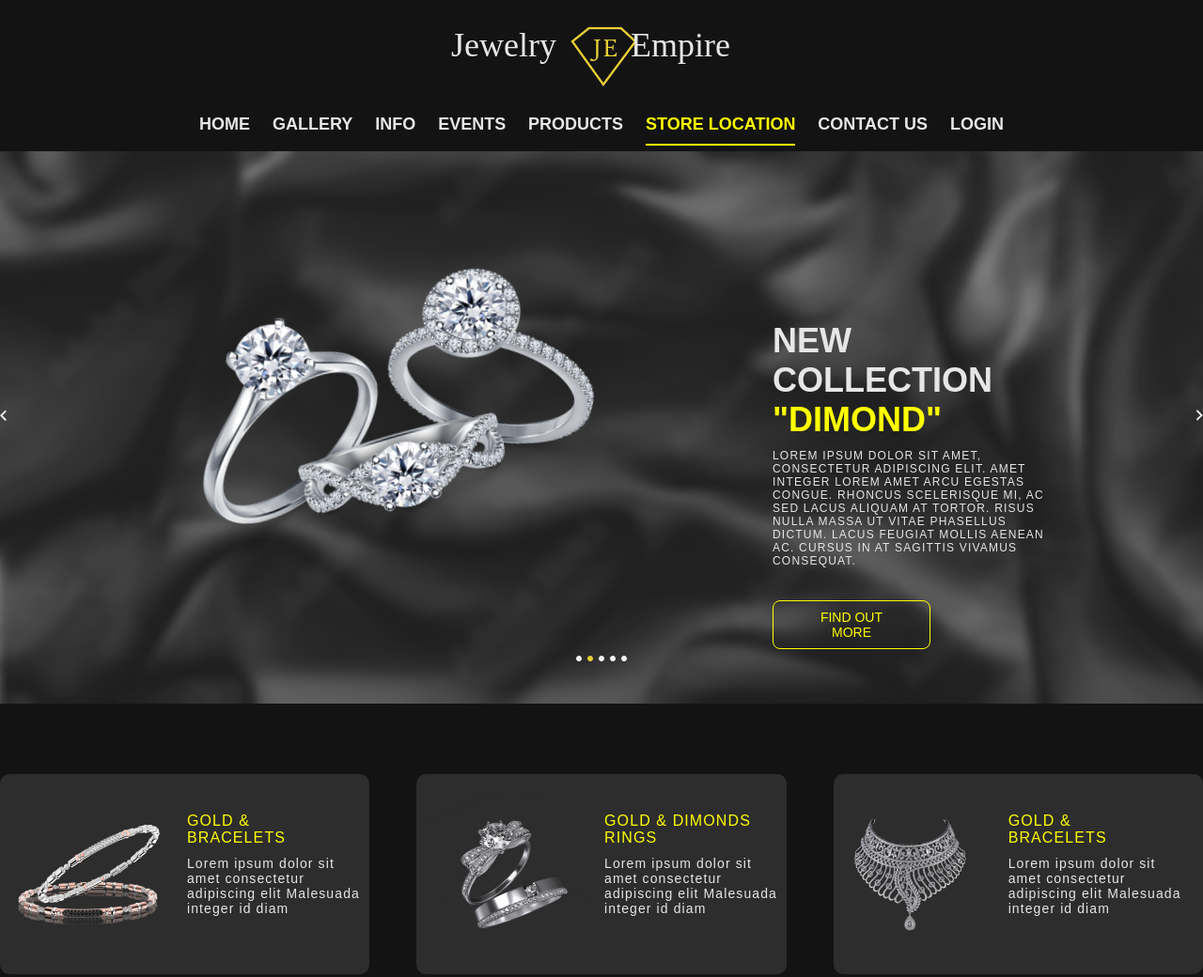
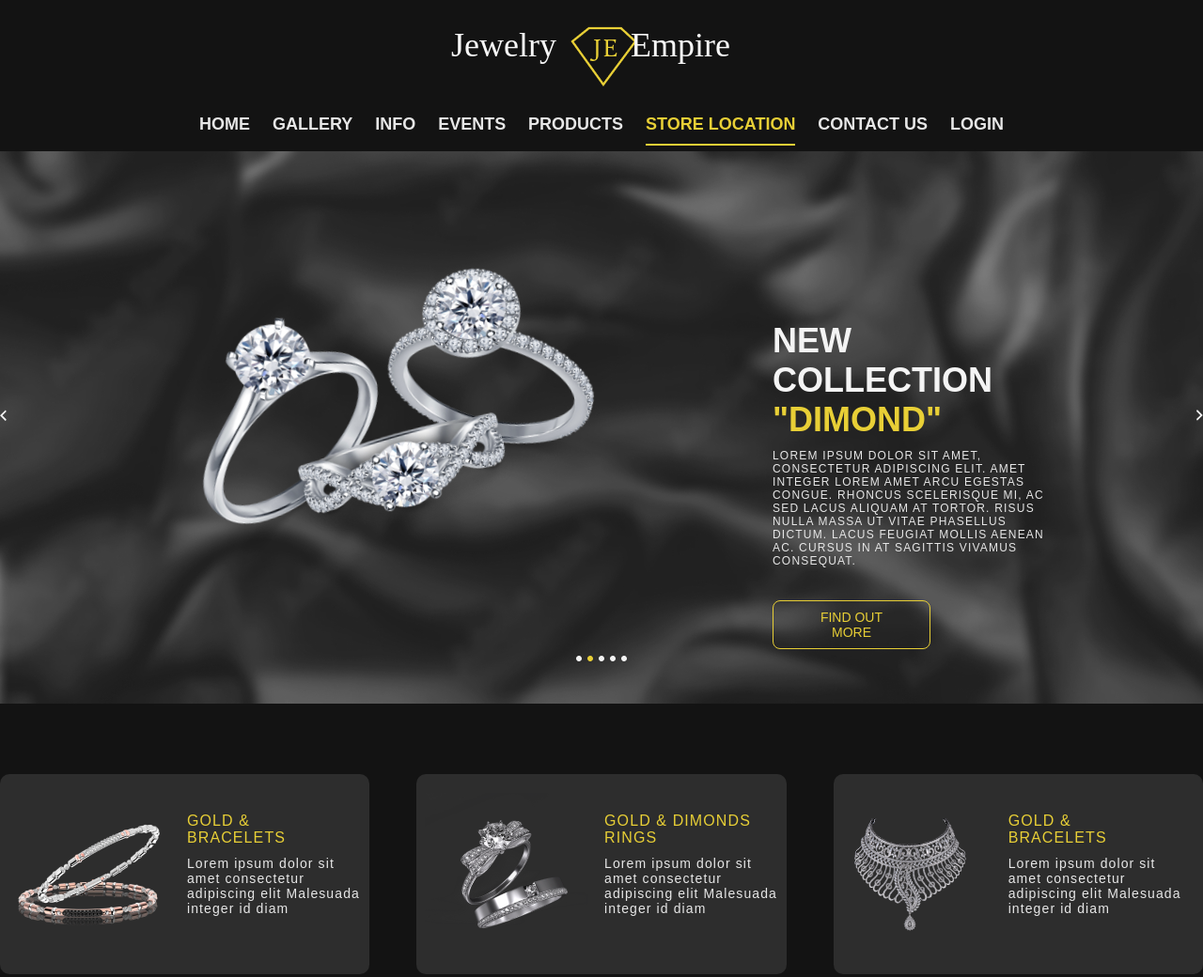
Before and after one commit to Owlrise/verst, a plain HTML site: page index.html in a window 1280 px wide. Shown: the part 65-1105 px from the top of the page at 94% size. Drawn offline with Linux system fonts and the light colour scheme; a web font is replaced by a local one.

Commit message:
Color change

```diff
--- a/style.css
+++ b/style.css
@@ -30,7 +30,7 @@ html {
 
 body {
   background-color: #131313;
-  color: #E6E6E6;
+  color: #E7E7E7;
 }
 
 header {
@@ -104,6 +104,7 @@ word-spacing: 70px;
 background-image: url(foto/logo.png);
 background-repeat: no-repeat;
 background-position: 127px 50%;
+color: #F7F7F7;
 }
 
 nav {
@@ -120,8 +121,8 @@ margin-top: 30px;
 }
 
 .active {
-  color: yellow;
-  border-bottom: 2px solid yellow;
+  color: #E8CF36;
+  border-bottom: 2px solid #E8CF36;
   padding-bottom: 10px;
 }
 
@@ -130,8 +131,8 @@ ul a {
 }
 
 nav a:hover {
-  color: yellow;
-  border-bottom: 2px solid yellow;
+  color: #E8CF36;
+  border-bottom: 2px solid #E8CF36;
   padding-bottom: 10px;
 }
 
@@ -161,10 +162,11 @@ nav a:hover {
 .dimtext h2 {
   font-size: 3.6rem;
   font-weight: 700;
+  color: #F4F4F4;
 }
 
 .dimtext span {
-  color: yellow;
+  color: #E8CF36;
   font-size: 3.6rem;
 }
 
@@ -175,7 +177,7 @@ nav a:hover {
 }
 
 .button > a {
-  color: yellow;
+  color: #E8CF36;
   outline: none;
   text-decoration: none;
   display: block;
@@ -184,13 +186,13 @@ nav a:hover {
   text-align: center;
   width: 168px;
   margin-top: 35px;
-  border: 1px solid yellow;
+  border: 1px solid #E8CF36;
   border-radius: 8px;
 }
 
 .button a:hover {
   color: #0f0f0f;
-  background: yellow;
+  background: #E8CF36;
 }
 
 .dimond > img {
@@ -237,7 +239,7 @@ main ul .gray .lidiv1 p {
 }
 
 main ul .gray .lidiv1 .lip {
-  color: yellow;
+  color: #E8CF36;
   font-size: 1.6rem;
   margin-top: -10px;
   padding-bottom: 10px;
@@ -251,6 +253,7 @@ main ul .gray .lidiv1 .lip {
   font-size: 2.4rem;
   width: 153px;
   font-weight: 600;
+  color: #F4F4F4;
 }
 
 .container .top .similiar {
@@ -353,6 +356,7 @@ float: right;
   width: 300px;
   text-align: center;
   font-weight: 600;
+  color: #F4F4F4;
 }
 
 .similiar > svg {
@@ -506,6 +510,7 @@ main .foot .articlefoot h2 {
 font-size: 2.4rem;
 text-align: center;
 margin-top: 5px;
+color: #F4F4F4;
 }
 
 main .foot .articlefoot p {
```
